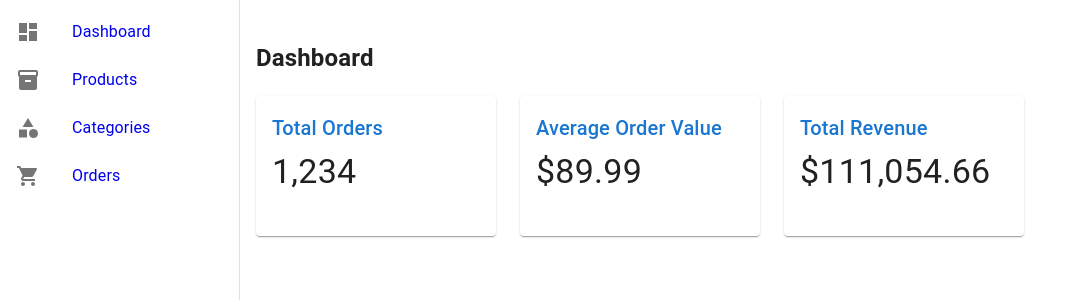
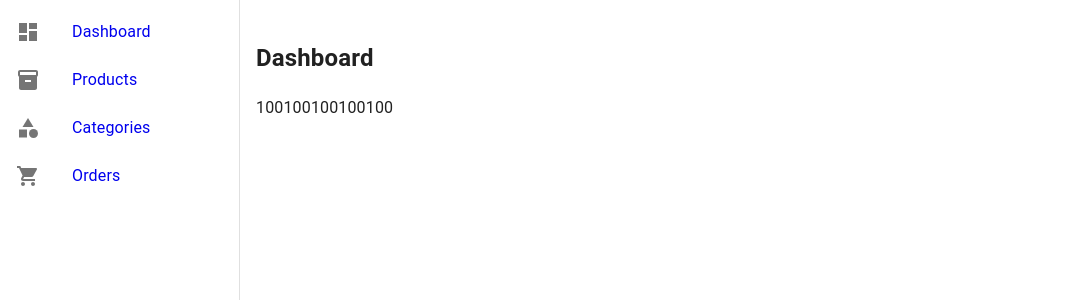
Before and after one commit to devrodts/NOUS_FULLSTACK, a Next.js app in the folder frontend/: page / in a window 1280 px wide. Shown: the top 300 px of the page, without its empty margins (0-1070 px from the left). Built offline with nearby package versions, Linux system fonts and the light colour scheme.

Commit message:
"refactor: refactoring some codes"

```diff
--- a/frontend/src/app/orders/page.tsx
+++ b/frontend/src/app/orders/page.tsx
@@ -16,7 +16,7 @@ export default function ProductsPage() {
 
   useEffect(() => {
     getAllOrders(dispatch as React.Dispatch<OrdersAction>);
-  }, []);
+  }, [dispatch]);
 
 
   if (loading) return (
--- a/frontend/src/app/products/page.tsx
+++ b/frontend/src/app/products/page.tsx
@@ -17,7 +17,7 @@ export default function ProductsPage() {
 
   useEffect(() => {
     getProducts(dispatch);
-  }, []);
+  }, [dispatch]);
 
 
   if (loading) return (
--- a/frontend/src/components/molecules/Dashboard/Dashboard.tsx
+++ b/frontend/src/components/molecules/Dashboard/Dashboard.tsx
@@ -1,41 +1,25 @@
 "use client"
-import { Grid, Paper, Typography } from "@mui/material"
 import useDeviceType from "@/hooks/useDeviceType"
 import { mobileMainSyle, desktopMainSyle } from "@/constants/theme/theme_constants"
+import DashboardMetrics from "@/components/organisms/DashboardMetrics/DashboardMetrics";
+
+export interface DashboardMetricsInterface{
+  totalOrders: number;
+  totalRevenue: number;
+  avarageOrderValue: number;
+  minOrderValue: number;
+  maxOrderValue: number;
+}
+
 export default function Dashboard() {
-
-  const kpis = [
-    { title: "Total Orders", value: "1,234" },
-    { title: "Average Order Value", value: "$89.99" },
-    { title: "Total Revenue", value: "$111,054.66" },
-  ]
-
   const isMobile = useDeviceType();
 
   return (
+   <>
     <section style={isMobile ? mobileMainSyle : desktopMainSyle}>
       <h1 style={isMobile ? { marginTop: "60px" } : {}}>Dashboard</h1>
-      <Grid container spacing={3}>
-        {kpis.map((kpi) => (
-          <Grid item xs={12} sm={4} key={kpi.title}>
-            <Paper
-              sx={{
-                p: 2,
-                display: "flex",
-                flexDirection: "column",
-                height: 140,
-              }}
-            >
-              <Typography component="h2" variant="h6" color="primary" gutterBottom>
-                {kpi.title}
-              </Typography>
-              <Typography component="p" variant="h4">
-                {kpi.value}
-              </Typography>
-            </Paper>
-          </Grid>
-        ))}
-      </Grid>
-      </section>
+        <DashboardMetrics maxOrderValue={100} avarageOrderValue={100} minOrderValue={100} totalOrders={100} totalRevenue={100} />
+    </section>
+   </>
   )
 }
--- /dev/null
+++ b/frontend/src/components/organisms/DashboardMetrics/DashboardMetrics.tsx
@@ -0,0 +1,14 @@
+import { DashboardMetricsInterface } from "@/components/molecules/Dashboard/Dashboard";
+
+
+const DashboardMetrics = ({maxOrderValue, avarageOrderValue, minOrderValue, totalOrders, totalRevenue} : DashboardMetricsInterface) => {
+  return <div>
+    {maxOrderValue}
+    {avarageOrderValue}
+    {minOrderValue}
+    {totalOrders}
+    {totalRevenue}
+  </div>;
+};
+
+export default DashboardMetrics;
--- a/frontend/src/components/organisms/OrderList/OrderList.tsx
+++ b/frontend/src/components/organisms/OrderList/OrderList.tsx
@@ -10,6 +10,7 @@ export default function OrderList({ orders }: { orders: OrderInterface[] }) {
   const isMobile = useDeviceType();
 
   const handleDelete = async (id: string) => {
+
     const response = await fetch(`http://localhost:3000/orders/${id}`, {
       method: "DELETE",
     })
@@ -43,9 +44,9 @@ export default function OrderList({ orders }: { orders: OrderInterface[] }) {
           </TableHead>
           <TableBody>
             {orders.map((order) => (
-              <TableRow key={order.id}>
+              <TableRow key={order.id.toString()}>
                 <TableCell>{order.id}</TableCell>
-                <TableCell>${order.total}</TableCell>
+                <TableCell>${order.total.toFixed(2)}</TableCell>
                 <TableCell>
                   <Button
                     component={Link}
```
Also changed, not shown: frontend/src/components/atoms/Input/Button.mdx (added, +14 -0 lines), frontend/src/components/atoms/Input/Input.tsx (added, +21 -0 lines), frontend/src/components/atoms/Input/interface.ts (added, +12 -0 lines), frontend/src/context/OrdersContext/delete-order-by-id.ts (added, +36 -0 lines), frontend/src/app/layout.tsx (indentation only), 1 other file (tests, documents, lock files or other folders).
